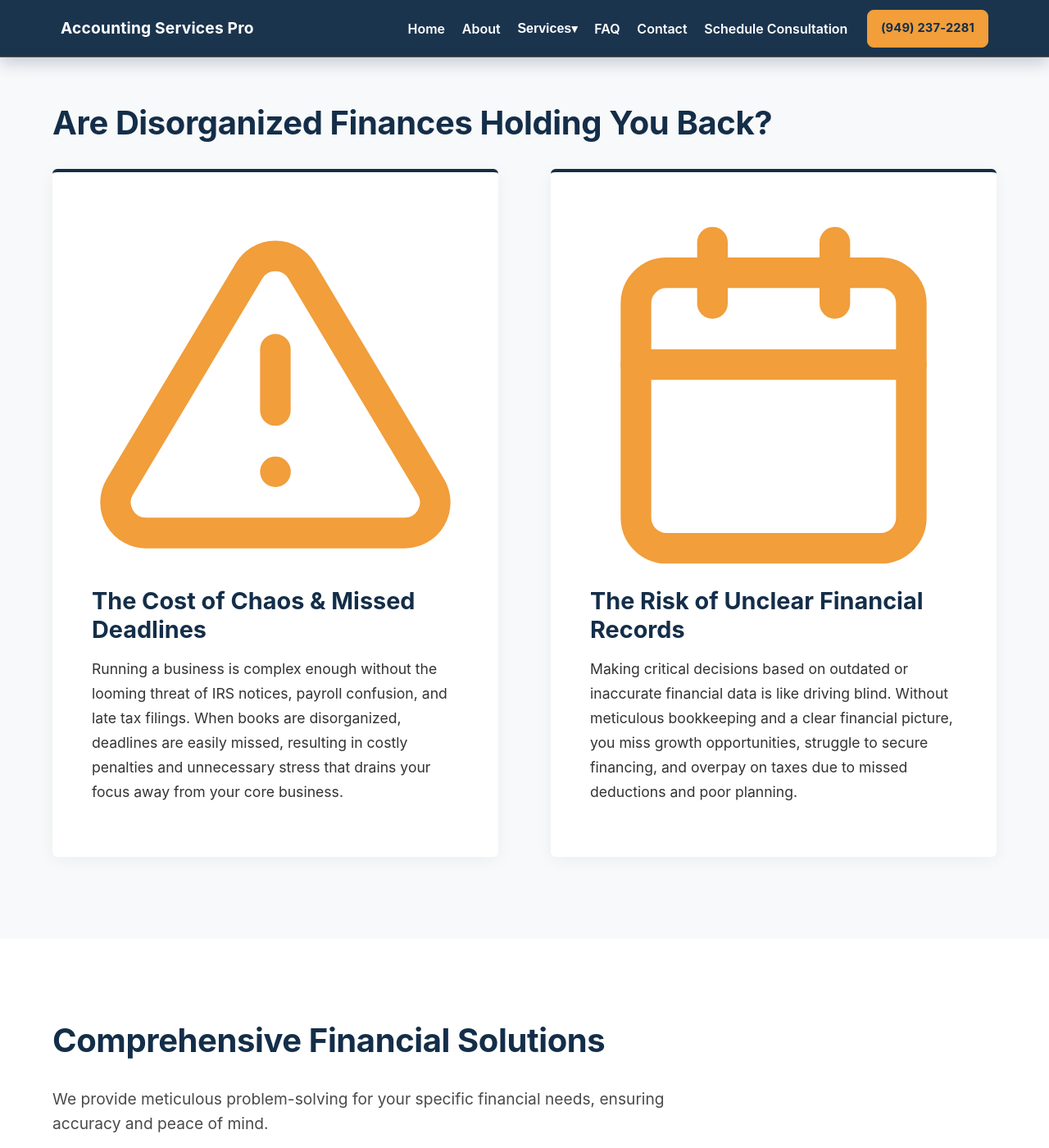
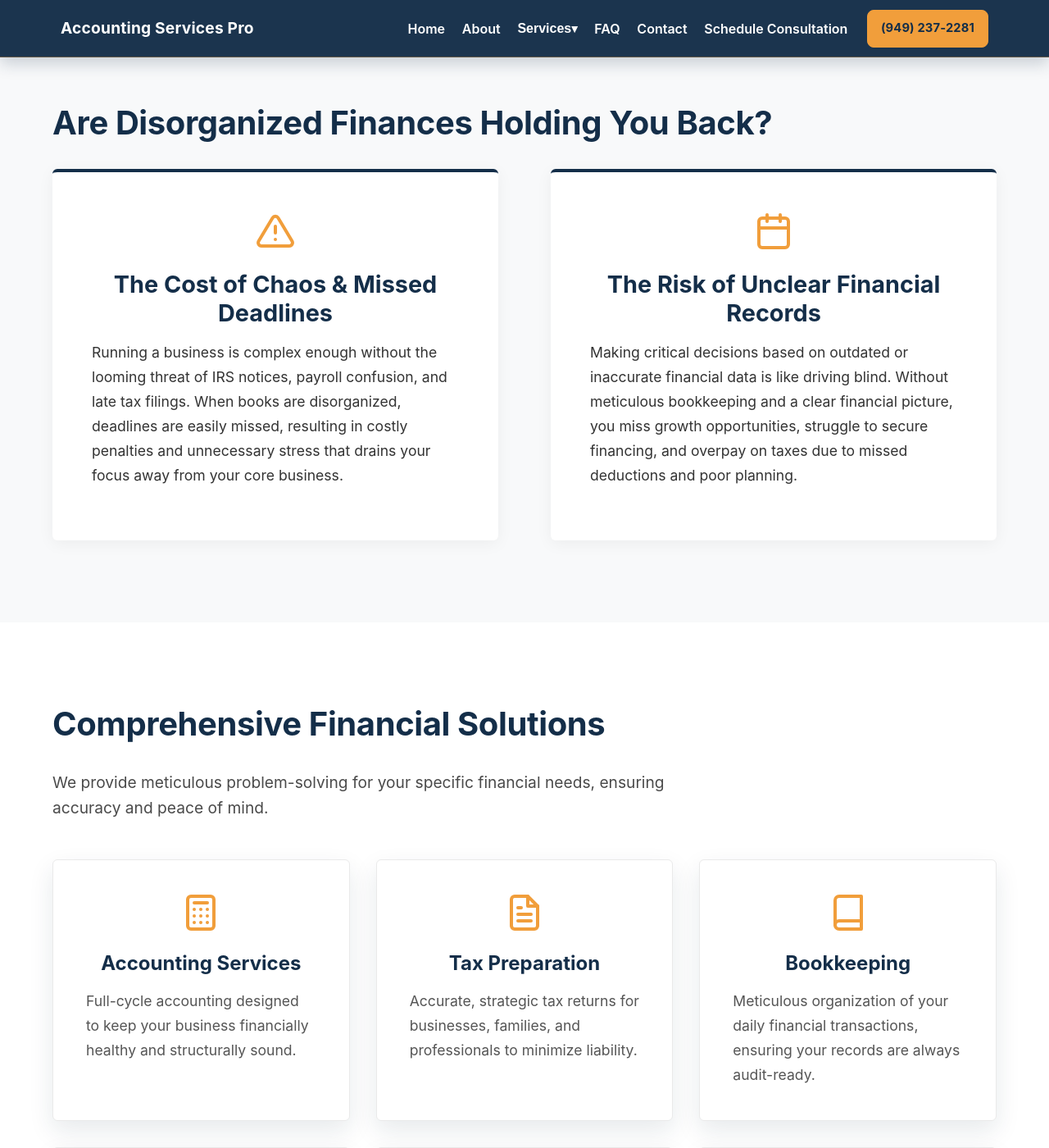
Before and after one commit to YourOnlineSquad/accounting-irvine-ca-accountingservicespro, a Jekyll site: the page built from index.md, in a window 1280 px wide and 1400 px high, scrolled down 744 px. Shown: the whole window at 82% size. Built offline with Jekyll 4.4.1, drawn with Linux system fonts in a browser that asks for light colours.

Commit message:
Update mobile.css

```diff
--- a/assets/css/mobile.css
+++ b/assets/css/mobile.css
@@ -1,73 +1,371 @@
-/* Mobile Specific Overrides for Homepage
-  Assuming this loads after homepage.css
+/* Homepage Specific Styling
+  Colors: Dark Blue #142e49, Orange #f19e3b, White #ffffff, Gray #a7a8a7
 */
 
-@media (max-width: 992px) {
-  /* Collapse Grid Layouts */
-  .hero-container,
+:root {
+  --dark-blue: #142e49;
+  --orange: #f19e3b;
+  --white: #ffffff;
+  --gray: #a7a8a7;
+  --light-gray: #f8f9fa;
+  --border-radius: 6px;
+}
+
+/* Global Homepage Resets & Containers */
+.container {
+  max-width: 1280px;
+  margin: 0 auto;
+  padding: 0 5%;
+}
+
+.section-light {
+  background-color: var(--light-gray);
+}
+
+.section-dark {
+  background-color: var(--dark-blue);
+  color: var(--white);
+}
+
+.text-white {
+  color: var(--white) !important;
+}
+
+.text-center {
+  text-align: center;
+}
+
+.section-title {
+  font-size: 2.5rem;
+  color: var(--dark-blue);
+  margin-bottom: 2rem;
+  font-weight: 700;
+  line-height: 1.2;
+}
+
+.section-intro {
+  font-size: 1.2rem;
+  color: #4a4a4a;
+  max-width: 800px;
+  margin-bottom: 3rem;
+  line-height: 1.6;
+}
+
+/* Typography Overrides for Homepage */
+h1, h2, h3 {
+  font-family: inherit;
+}
+
+p {
+  line-height: 1.7;
+  color: #333333;
+  font-size: 1.1rem;
+}
+
+/* Icons & Graphics */
+.icon-lg {
+  width: 48px;
+  height: 48px;
+  display: block;
+  margin: 0 auto 1.5rem auto;
+}
+
+.icon-md {
+  width: 32px;
+  height: 32px;
+  display: block;
+  margin: 0 auto 1rem auto;
+}
+
+.icon-sm {
+  width: 24px;
+  height: 24px;
+  flex-shrink: 0;
+  margin-top: 2px;
+}
+
+/* Buttons */
+.btn {
+  display: inline-flex;
+  align-items: center;
+  justify-content: center;
+  padding: 14px 28px;
+  font-size: 1rem;
+  font-weight: 600;
+  text-decoration: none;
+  border-radius: var(--border-radius);
+  transition: background-color 0.3s ease, transform 0.2s ease;
+  cursor: pointer;
+  border: 2px solid transparent;
+}
+
+.btn-primary {
+  background-color: var(--orange);
+  color: var(--white);
+}
+
+.btn-primary:hover {
+  background-color: #d8872a;
+  color: var(--white);
+}
+
+.btn-secondary {
+  background-color: transparent;
+  color: var(--dark-blue);
+  border-color: var(--dark-blue);
+}
+
+.btn-secondary:hover {
+  background-color: var(--dark-blue);
+  color: var(--white);
+}
+
+.btn-large {
+  padding: 16px 36px;
+  font-size: 1.1rem;
+}
+
+/* Layout Utilities */
 .two-col-layout {
-    grid-template-columns: 1fr;
-    gap: 3rem;
+  display: grid;
+  grid-template-columns: 1fr 1fr;
+  gap: 4rem;
+  align-items: start;
+}
+
+.align-center {
+  align-items: center;
+}
+
+/* Image Placeholders */
+.image-placeholder {
+  background-color: #e9ecef;
+  border: 2px dashed var(--gray);
+  border-radius: var(--border-radius);
+  display: flex;
+  align-items: center;
+  justify-content: center;
+  color: var(--gray);
+  font-weight: 500;
+  text-align: center;
+  padding: 2rem;
+  width: 100%;
+}
+
+.image-placeholder-large { min-height: 500px; }
+.image-placeholder-medium { min-height: 400px; }
+.image-placeholder-tall { min-height: 600px; }
+
+/* 1. Hero Section */
+.home-hero {
+  padding: 100px 0;
+  background-color: var(--white);
+}
+
+.hero-container {
+  display: grid;
+  grid-template-columns: 1.2fr 0.8fr;
+  gap: 4rem;
+  align-items: center;
+}
+
+.hero-content h1 {
+  font-size: 3.5rem;
+  color: var(--dark-blue);
+  line-height: 1.1;
+  margin-bottom: 1.5rem;
+}
+
+.hero-subtitle {
+  font-size: 1.25rem;
+  color: #4a4a4a;
+  margin-bottom: 2.5rem;
+  max-width: 600px;
+}
+
+.hero-actions {
+  display: flex;
+  gap: 1rem;
+}
+
+/* 2. Pain Points */
+.pain-points {
+  padding: 100px 0;
+}
+
+.content-block {
+  background: var(--white);
+  padding: 3rem;
+  border-radius: var(--border-radius);
+  box-shadow: 0 4px 20px rgba(0,0,0,0.05);
+  border-top: 4px solid var(--dark-blue);
+}
+
+.content-block h3 {
+  color: var(--dark-blue);
+  font-size: 1.8rem;
+  margin-bottom: 1rem;
+  text-align: center;
+}
+
+/* 3. Services Overview */
+.services-overview {
+  padding: 100px 0;
+  background-color: var(--white);
+}
+
+.services-grid {
+  display: grid;
+  grid-template-columns: repeat(auto-fit, minmax(350px, 1fr));
+  gap: 2rem;
+}
+
+.service-card {
+  display: block;
+  text-decoration: none;
+  background: var(--white);
+  border: 1px solid #eaeaea;
+  padding: 2.5rem;
+  border-radius: var(--border-radius);
+  transition: box-shadow 0.3s ease, border-color 0.3s ease;
+}
+
+.service-card:hover {
+  box-shadow: 0 10px 30px rgba(20, 46, 73, 0.08);
+  border-color: var(--orange);
+}
+
+.service-card h3 {
+  color: var(--dark-blue);
+  font-size: 1.5rem;
+  margin-bottom: 1rem;
+  transition: color 0.3s ease;
+  text-align: center;
+}
+
+.service-card:hover h3 {
+  color: var(--orange);
+}
+
+.service-card p {
+  margin: 0;
+  color: #555555;
+  text-align: left;
+}
+
+/* 4. Local Section */
+.local-expertise {
+  padding: 100px 0;
+}
+
+.local-text p {
+  font-size: 1.2rem;
+  margin-bottom: 1.5rem;
+  opacity: 0.9;
+}
+
+/* 5. Process Section */
+.our-process {
+  padding: 100px 0;
 }
 
 .process-grid {
-    grid-template-columns: repeat(2, 1fr); /* 2x2 grid on tablets */
+  display: grid;
+  grid-template-columns: repeat(4, 1fr);
+  gap: 2rem;
+  margin-top: 4rem;
 }
 
-  .home-hero, .pain-points, .services-overview, .local-expertise, .our-process, .trust-eeat, .final-cta {
-    padding: 60px 0; /* Reduce vertical padding */
+.process-step {
+  position: relative;
+  padding: 2rem;
+  background: var(--white);
+  border-radius: var(--border-radius);
+  box-shadow: 0 2px 15px rgba(0,0,0,0.03);
+  display: flex;
+  flex-direction: column;
+  align-items: center;
 }
 
-  .hero-content h1 {
-    font-size: 2.8rem;
-  }
+.step-number {
+  background-color: var(--orange);
+  color: var(--white);
+  width: 32px;
+  height: 32px;
+  display: flex;
+  align-items: center;
+  justify-content: center;
+  font-size: 1.1rem;
+  font-weight: 700;
+  border-radius: 4px;
+  margin-bottom: 1.5rem;
 }
 
-@media (max-width: 768px) {
-  /* Full Mobile Stack (1 Column) */
-  .process-grid,
-  .services-grid {
-    grid-template-columns: 1fr;
+.process-step h3 {
+  color: var(--dark-blue);
+  font-size: 1.4rem;
+  margin-bottom: 1rem;
+  text-align: center;
 }
 
-  .hero-content h1 {
-    font-size: 2.2rem;
-  }
-
-  .section-title {
-    font-size: 2rem;
-  }
-
-  .hero-actions,
-  .cta-buttons {
-    flex-direction: column;
+.process-step p {
+  text-align: left;
   width: 100%;
 }
 
-  .btn {
-    width: 100%;
-    text-align: center;
+/* 6. Trust & EEAT */
+.trust-eeat {
+  padding: 100px 0;
+  background-color: var(--white);
 }
 
-  /* Swap order for trust section so image is below text on mobile */
-  .trust-eeat .two-col-layout {
-    display: flex;
-    flex-direction: column-reverse;
+.trust-list {
+  list-style: none;
+  padding: 0;
+  margin-top: 2rem;
 }
 
-  /* Reduce image placeholder heights for mobile */
-  .image-placeholder-large,
-  .image-placeholder-medium,
-  .image-placeholder-tall {
-    min-height: 250px;
-    padding: 1rem;
+.trust-list li {
+  margin-bottom: 1.5rem;
+  display: flex;
+  align-items: flex-start;
+  gap: 1rem;
+  font-size: 1.1rem;
+  color: #333333;
 }
 
-  .content-block {
-    padding: 2rem 1.5rem;
+.trust-text p {
+  font-size: 1.2rem;
 }
 
-  .service-card {
-    padding: 1.5rem;
+/* 7. Final CTA */
+.final-cta {
+  padding: 120px 0;
 }
+
+.final-cta h2 {
+  font-size: 3rem;
+  margin-bottom: 1rem;
 }
+
+.final-cta p {
+  font-size: 1.3rem;
+  margin-bottom: 3rem;
+  opacity: 0.9;
+}
+
+.cta-buttons {
+  display: flex;
+  justify-content: center;
+  gap: 1.5rem;
+}
+
+.final-cta .btn-secondary {
+  border-color: var(--white);
+  color: var(--white);
+}
+
+.final-cta .btn-secondary:hover {
+  background-color: var(--white);
+  color: var(--dark-blue);
+}
```
Lines whose indentation alone changed are shown as unchanged.
